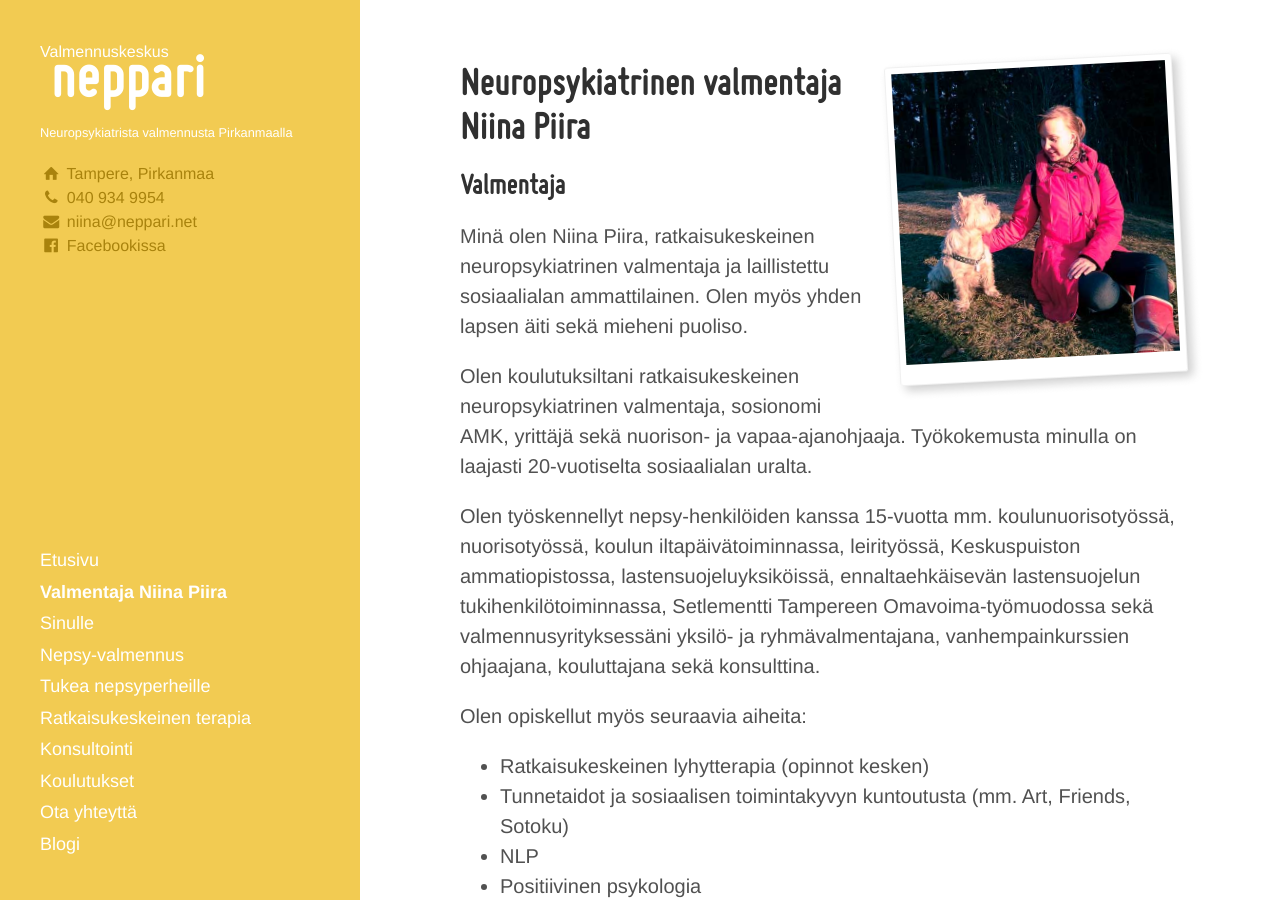
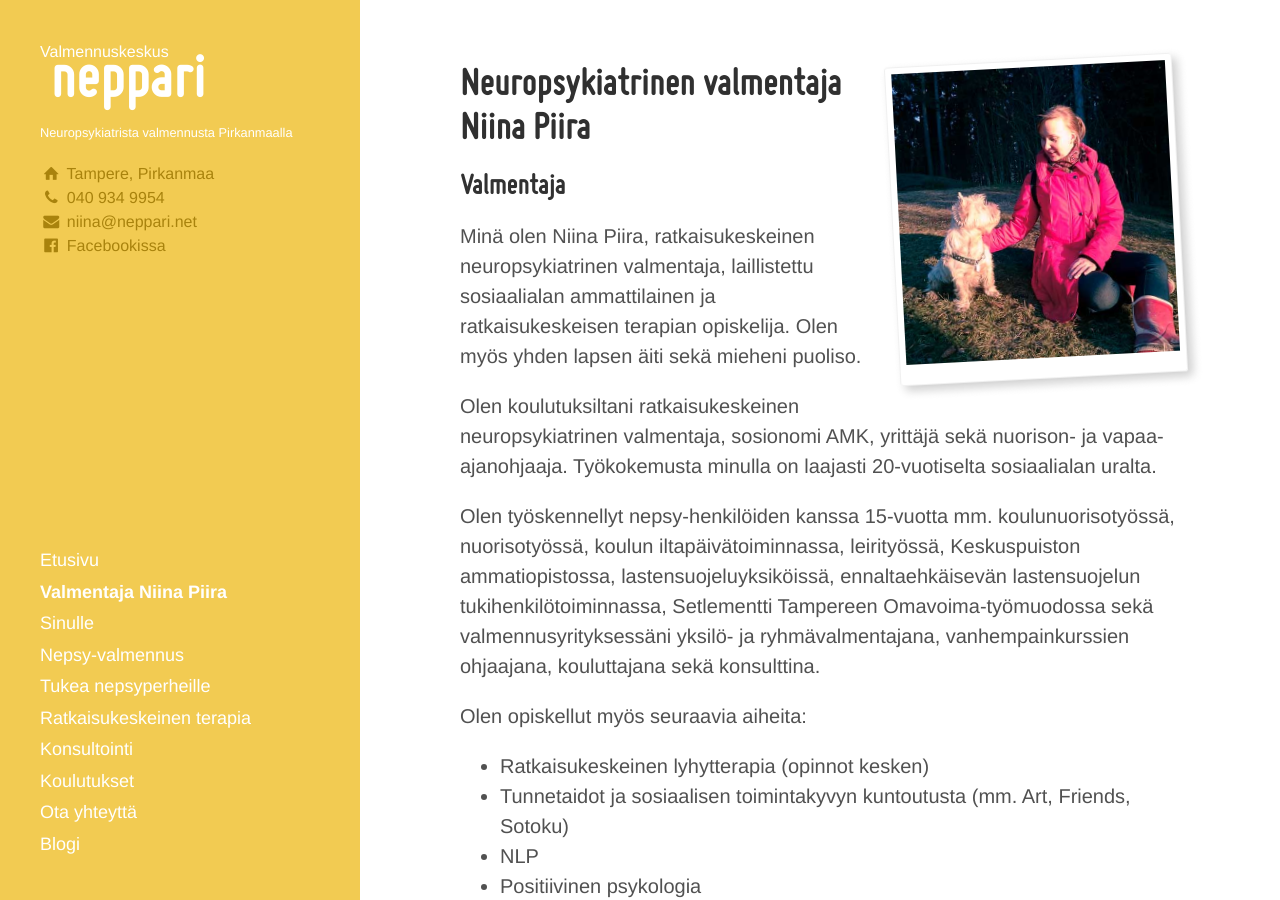
Before and after one commit to niinapiira/neppari.net, a Jekyll site: the page built from niina.md, in a window 1280 px wide and 900 px high. Built offline with Jekyll 4.4.1, drawn with Linux system fonts in a browser that asks for light colours.

Commit message:
Update niina.md

```diff
--- a/niina.md
+++ b/niina.md
@@ -5,13 +5,13 @@ link-title: Valmentaja Niina Piira
 show-in-navigation: true
 published: true
 navigation-order: 2
-polaroid: "niina-katsoo-riksua"
+polaroid: niina-katsoo-riksua
 ---
 
 
 ## Valmentaja
 
-Minä olen Niina Piira, ratkaisukeskeinen neuropsykiatrinen valmentaja ja laillistettu sosiaalialan ammattilainen. Olen myös yhden lapsen äiti sekä mieheni puoliso.
+Minä olen Niina Piira, ratkaisukeskeinen neuropsykiatrinen valmentaja, laillistettu sosiaalialan ammattilainen ja ratkaisukeskeisen terapian opiskelija. Olen myös yhden lapsen äiti sekä mieheni puoliso.
 
 Olen koulutuksiltani ratkaisukeskeinen neuropsykiatrinen valmentaja, sosionomi AMK, yrittäjä sekä nuorison- ja vapaa-ajanohjaaja. Työkokemusta minulla on laajasti 20-vuotiselta sosiaalialan uralta.
 
```
